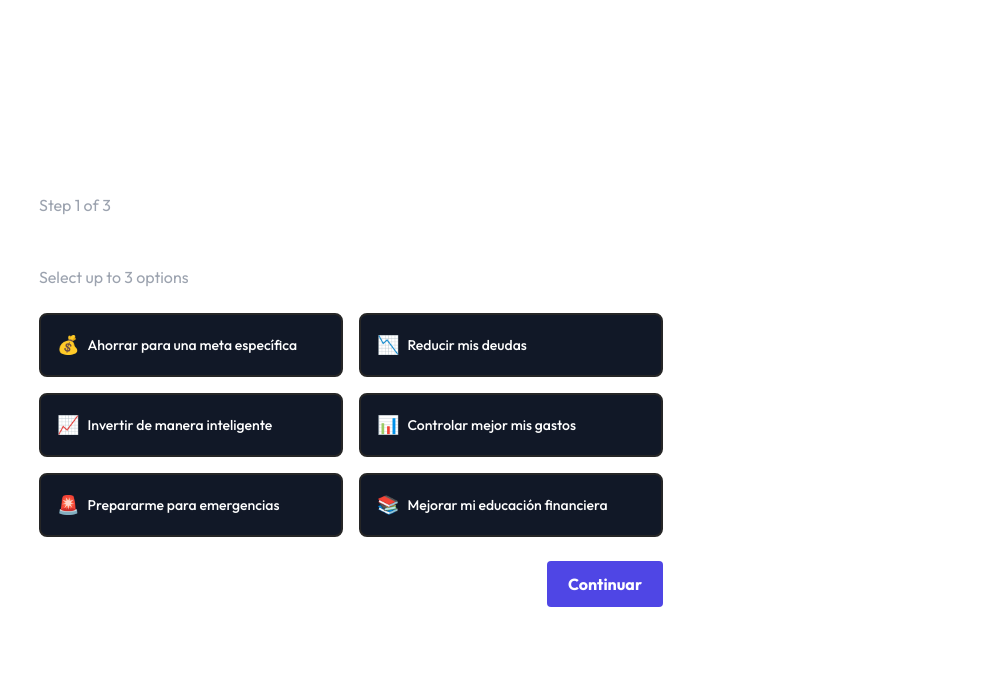
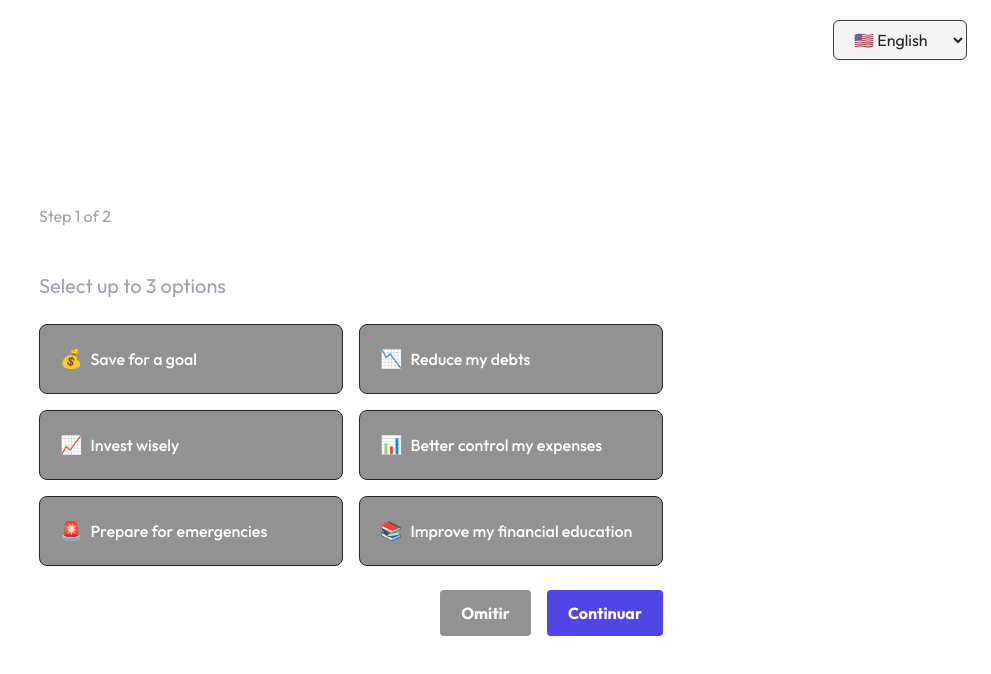
Before and after one commit to and27/tracker, a React (Vite) app: page /onboarding in a window 1280 px wide. Shown: the top 674 px of the page, without its empty margins (289-1280 px from the left). Built offline with nearby package versions, Linux system fonts and the light colour scheme; no server answers; the database is empty.

Commit message:
refactor(onboarding) modify styles and onboarding workflow

```diff
--- a/src/components/InsightsBanner.tsx
+++ b/src/components/InsightsBanner.tsx
@@ -3,10 +3,12 @@ import LinkButton from "./LinkButton";
 
 const InsightsBanner = ({ insight }: { insight: string }) => {
   const { t } = useLanguageStore();
+  if (!insight) return null;
+
   return (
     <div
       className="flex flex-col md:flex-row gap-2 md:gap-10 items-start  shadow-md dark:shadow-none
-    md:items-center bg-neutral-200/50 dark:bg-neutral-800/50 p-4 rounded-md mb-8"
+    md:items-center bg-neutral-200/50 dark:bg-neutral-800/50 p-4 rounded-md"
     >
       <p>{insight}</p>
       <LinkButton to="/account/insights" className="secondary">
--- a/src/data/locales/en.json
+++ b/src/data/locales/en.json
@@ -135,5 +135,34 @@
     "inProgress": "In progress",
     "points": "Points",
     "levelProgress": "Level progress"
+  },
+
+  "onboarding": {
+    "step1": {
+      "subtitle": "Step 1 of 2",
+      "title": "What are your financial goals?",
+      "description": "Select up to 3 options"
+    },
+    "step2": {
+      "subtitle": "Step 2 of 2",
+      "title": "How do you handle your money?",
+      "description": "Select up to 3 options"
+    },
+    "financialGoals": {
+      "1": "Save for a goal",
+      "2": "Reduce my debts",
+      "3": "Invest wisely",
+      "4": "Better control my expenses",
+      "5": "Prepare for emergencies",
+      "6": "Improve my financial education"
+    },
+    "moneyManagementOptions": {
+      "1": "I use a budgeting app",
+      "2": "I have a financial advisor",
+      "3": "I track my expenses manually",
+      "4": "I don't have a budget",
+      "5": "I have a retirement account",
+      "6": "I invest in the stock market"
+    }
   }
 }
--- a/src/data/locales/es.json
+++ b/src/data/locales/es.json
@@ -127,5 +127,33 @@
     "topExpensesPlaceholder": "Aún no hay gastos disponibles.",
     "topIncomePlaceholder": "Aún no hay ingresos disponibles.",
     "topPaymentMethodsPlaceholder": "Aún no hay métodos de pago disponibles."
+  },
+  "onboarding": {
+    "step1": {
+      "subtitle": "Paso 1 de 2",
+      "title": "¿Cuáles son tus objetivos financieros?",
+      "description": "Selecciona hasta 3 opciones"
+    },
+    "step2": {
+      "subtitle": "Paso 2 de 2",
+      "title": "¿Cómo manejas tu dinero?",
+      "description": "Selecciona hasta 3 opciones"
+    },
+    "financialGoals": {
+      "1": "Ahorrar para una meta",
+      "2": "Reducir mis deudas",
+      "3": "Invertir de manera inteligente",
+      "4": "Controlar mejor mis gastos",
+      "5": "Prepararme para emergencias",
+      "6": "Mejorar mi educación financiera"
+    },
+    "moneyManagementOptions": {
+      "1": "Uso una app de presupuesto",
+      "2": "Tengo un asesor financiero",
+      "3": "Registro gastos manualmente",
+      "4": "No tengo un presupuesto",
+      "5": "Tengo una cuenta de jubilación",
+      "6": "Invierto en la bolsa"
+    }
   }
 }
--- a/src/data/onboardingSteps.ts
+++ /dev/null
@@ -1,54 +0,0 @@
-const financialGoals = [
-  { id: 1, label: "Ahorrar para una meta específica", icon: "💰" },
-  { id: 2, label: "Reducir mis deudas", icon: "📉" },
-  { id: 3, label: "Invertir de manera inteligente", icon: "📈" },
-  { id: 4, label: "Controlar mejor mis gastos", icon: "📊" },
-  { id: 5, label: "Prepararme para emergencias", icon: "🚨" },
-  { id: 6, label: "Mejorar mi educación financiera", icon: "📚" },
-];
-
-const moneyManagmentOptions = [
-  { id: 1, label: "I use a budgeting app", icon: "📊" },
-  { id: 2, label: "I have a financial advisor", icon: "👩‍💼" },
-  { id: 3, label: "I track my expenses manually", icon: "🧾" },
-  { id: 4, label: "I don't have a budget", icon: "🤷" },
-  { id: 5, label: "I have a retirement account", icon: "🏦" },
-  { id: 6, label: "I invest in the stock market", icon: "📈" },
-];
-
-const onBoardingStepGoals = {
-  id: "financialGoals",
-  subtitle: "Step 1 of 3",
-  title: "What are your financial goals?",
-  description: "Select up to 3 options",
-  options: financialGoals,
-};
-
-const onBoardingStepCategories = {
-  id: "moneyManagement",
-  subtitle: "Step 2 of 3",
-  title: "How to you handle your money?",
-  description: "Select up to 3 options",
-  options: moneyManagmentOptions,
-};
-
-const onBoardingStepIncome = {
-  id: "monthlyIncome",
-  subtitle: "Step 3 of 3",
-  title: "What is your monthly income?",
-  description: "Select your monthly income range",
-  options: [
-    { id: 1, label: "Less than $1000", icon: "💸" },
-    { id: 2, label: "$1000 - $2000", icon: "💰" },
-    { id: 3, label: "$2000 - $3000", icon: "💵" },
-    { id: 4, label: "$3000 - $4000", icon: "💳" },
-    { id: 5, label: "$4000 - $5000", icon: "💲" },
-    { id: 6, label: "More than $5000", icon: "💰" },
-  ],
-};
-
-export const onboardingSteps = [
-  onBoardingStepGoals,
-  onBoardingStepCategories,
-  onBoardingStepIncome,
-];
--- a/src/hooks/useOnboardingStep.ts
+++ b/src/hooks/useOnboardingStep.ts
@@ -7,5 +7,8 @@ export const useOnboardingStep = () => {
     setStep((prev) => prev + 1);
   };
 
-  return { step, nextStep };
+  const prevStep = () => {
+    setStep((prev) => prev - 1);
+  };
+  return { step, nextStep, prevStep };
 };
--- a/src/pages/OnboardingPage.tsx
+++ b/src/pages/OnboardingPage.tsx
@@ -1,57 +1,113 @@
+import { useEffect, useState } from "react";
+import { useNavigate } from "react-router-dom";
 import { useOnboardingStep } from "../hooks/useOnboardingStep";
+import { addOnboardingInfo } from "../utils/supabaseDB";
 import OnboardingStep from "./OnboardingStep";
-import { onboardingSteps } from "../data/onboardingSteps";
-import { useEffect, useState } from "react";
-import { addOnboardingInfo } from "../utils/supabaseDB";
-import { useNavigate } from "react-router-dom";
+import { useLanguageStore } from "../store/languageStore";
 
-export type StepsInfo = {
+export type UserOnboardingInfo = {
   financialGoals: string[];
-  moneyManagement: string;
-  monthlyIncome: string;
+  moneyManagement: string[];
 };
 
 const OnboardingPage: React.FC = () => {
-  const { step, nextStep } = useOnboardingStep();
-  const [stepsInfo, setStepsInfo] = useState<StepsInfo | null>(null);
-  const onBoardingStep = onboardingSteps[step];
-  const LAST_STEP = onboardingSteps.length - 1;
+  const [userOnboardingInfo, setUserOnboardingInfo] =
+    useState<UserOnboardingInfo | null>(null);
+  const { step, nextStep, prevStep } = useOnboardingStep();
   const userId = localStorage.getItem("userId");
   const navigate = useNavigate();
+  const { lang, setLang } = useLanguageStore();
+  const { t } = useLanguageStore();
 
-  const handleNextStep = (options: string[]) => {
-    setStepsInfo(
+  const financialGoals = [
+    { id: 1, label: t("onboarding.financialGoals.1"), icon: "💰" },
+    { id: 2, label: t("onboarding.financialGoals.2"), icon: "📉" },
+    { id: 3, label: t("onboarding.financialGoals.3"), icon: "📈" },
+    { id: 4, label: t("onboarding.financialGoals.4"), icon: "📊" },
+    { id: 5, label: t("onboarding.financialGoals.5"), icon: "🚨" },
+    { id: 6, label: t("onboarding.financialGoals.6"), icon: "📚" },
+  ];
+
+  const moneyManagementOptions = [
+    { id: 1, label: t("onboarding.moneyManagementOptions.1"), icon: "📊" },
+    { id: 2, label: t("onboarding.moneyManagementOptions.2"), icon: "👩‍💼" },
+    { id: 3, label: t("onboarding.moneyManagementOptions.3"), icon: "🧾" },
+    { id: 4, label: t("onboarding.moneyManagementOptions.4"), icon: "🤷" },
+    { id: 5, label: t("onboarding.moneyManagementOptions.5"), icon: "🏦" },
+    { id: 6, label: t("onboarding.moneyManagementOptions.6"), icon: "📈" },
+  ];
+
+  const onboardingSteps = [
+    {
+      id: "financialGoals",
+      subtitle: t("onboarding.step1.subtitle"),
+      title: t("onboarding.step1.title"),
+      description: t("onboarding.step1.description"),
+      options: financialGoals,
+    },
+    {
+      id: "moneyManagement",
+      subtitle: t("onboarding.step2.subtitle"),
+      title: t("onboarding.step2.title"),
+      description: t("onboarding.step2.description"),
+      options: moneyManagementOptions,
+    },
+  ];
+  const activeStep = onboardingSteps[step];
+  const LAST_STEP_INDEX = onboardingSteps.length - 1;
+
+  const handleStepCompletion = (options: string[]) => {
+    setUserOnboardingInfo(
       (prev) =>
         ({
           ...prev,
-          [onBoardingStep.id]: options,
-        } as StepsInfo)
+          [activeStep.id]: options,
+        } as UserOnboardingInfo)
     );
-    if (step === LAST_STEP) return;
+    if (step === LAST_STEP_INDEX) return;
     nextStep();
   };
 
   useEffect(() => {
-    const saveOnboardingData = async () => {
+    const submitOnboardingData = async () => {
       const { data, error } = await addOnboardingInfo(
         userId as string,
-        stepsInfo as StepsInfo
+        userOnboardingInfo as UserOnboardingInfo
       );
       if (error) console.error("Failed to save onboarding data:", error);
       if (data) navigate("/account/overview");
     };
 
-    if (stepsInfo && Object.keys(stepsInfo).length === onboardingSteps.length) {
-      saveOnboardingData();
+    if (
+      userOnboardingInfo &&
+      Object.keys(userOnboardingInfo).length === onboardingSteps.length
+    ) {
+      submitOnboardingData();
     }
-  }, [stepsInfo]);
+  }, [userOnboardingInfo]);
+
+  const handleSkip = () => {
+    navigate("/account/overview");
+  };
 
   return (
-    <section
-      className="min-h-screen grid items-center
-                max-w-2xl mx-auto"
-    >
-      <OnboardingStep {...onBoardingStep} step={step} onNext={handleNextStep} />
+    <section className="min-h-screen grid items-center">
+      <OnboardingStep
+        {...activeStep}
+        step={step}
+        onNext={handleStepCompletion}
+        onPrevious={prevStep}
+        onSkip={handleSkip}
+      />
+      <select
+        onChange={(e) => setLang(e.target.value)}
+        value={lang}
+        className="absolute right-20 top-3 lg:right-6 lg:top-5
+            border border-neutral-700 py-2 px-4 rounded-md bg-neutral-100 dark:bg-neutral-800"
+      >
+        <option value="en">🇺🇸 English</option>
+        <option value="es">🇪🇸 Español</option>
+      </select>
     </section>
   );
 };
--- a/src/pages/OnboardingStep.tsx
+++ b/src/pages/OnboardingStep.tsx
@@ -8,18 +8,19 @@ type OnboardingStepProps = {
   options: { id: number; label: string; icon: string }[];
   step: number;
   onNext: (options: string[]) => void;
+  onPrevious: () => void;
+  onSkip: () => void;
 };
 
 const OnboardingStep = ({
-  subtitle,
-  title,
-  description,
-  options,
-  step,
   onNext,
+  onPrevious,
+  onSkip,
+  ...rest
 }: OnboardingStepProps) => {
+  const { subtitle, title, description, options, step } = rest;
   const [selectedOptions, setSelectedOptions] = useState<string[]>([]);
-  const MAX_OPTIONS = step === 0 ? 3 : 1;
+  const MAX_OPTIONS = 3;
 
   const handleSelect = (newOption: string) => {
     if (selectedOptions.includes(newOption)) {
@@ -36,31 +37,48 @@ const OnboardingStep = ({
   }, [step]);
 
   return (
-    <div className="w-full p-6 rounded-lg mx-auto">
-      <h3 className="text-gray-400 mb-4">{subtitle}</h3>
-      <h2 className="text-xl font-semibold text-white mb-1">{title}</h2>
-      <p className="text-gray-400 mb-6">{description}</p>
-      <div className="grid grid-cols-2 gap-4">
+    <div className="w-full p-6 rounded-lg mx-auto max-w-2xl">
+      <div className="h-10">
+        {step > 0 && (
+          <button onClick={() => onPrevious()} className="bg-transparent p-0 ">
+            {"← \u00A0 Go back"}
+          </button>
+        )}
+      </div>
+      <p className="text-gray-400">{subtitle}</p>
+      <h2 className="text-2xl lg:text-3xl font-outfit font-semibold text-white mb-2">
+        {title}
+      </h2>
+      <p className="text-lg lg:text-xl font-outfit text-gray-400 mb-6">
+        {description}
+      </p>
+      <div className="grid md:grid-cols-2 gap-4">
         {options.map((option) => (
           <button
             key={option.id}
-            className={`flex items-center p-4 rounded-lg border-2 transition-all ${
+            className={`w-auto inline-flex items-center p-5 rounded-lg border-3 transition-all ${
               selectedOptions.includes(option.label)
-                ? "border-neutral-400 bg-gray-800"
-                : "border-neutral-800 bg-gray-900 hover:border-gray-600"
+                ? "border-neutral-400 bg-gray-900"
+                : "border-neutral-800 bg-neutral-800/50 hover:border-gray-600"
             }`}
             onClick={() => handleSelect(option.label)}
           >
             <span className="mr-2 text-lg">{option.icon}</span>
-            <span className="text-white text-sm">{option.label}</span>
+            <span className="text-white line-clamp-1">{option.label}</span>
           </button>
         ))}
       </div>
-      <div className="mt-6 flex justify-end">
+      <div className="mt-6 flex justify-end gap-4">
+        <Button
+          onClick={() => onSkip()}
+          className="disabled:bg-gray-700 bg-neutral-800/50 text-neutral-200 hover:bg-neutral-800"
+        >
+          Omitir
+        </Button>
         <Button
           onClick={() => onNext(selectedOptions)}
           disabled={selectedOptions.length === 0}
-          className="bg-indigo-600 hover:bg-indigo-700 disabled:bg-gray-700"
+          className="disabled:bg-gray-700"
         >
           Continuar
         </Button>
--- a/src/store/transactionStore.ts
+++ b/src/store/transactionStore.ts
@@ -15,6 +15,7 @@ interface TransactionStore {
     id: string,
     transaction: Partial<Transaction>
   ) => Promise<void>;
+  clearTransactions: () => void;
 }
 
 export const useTransactionStore = create<TransactionStore>((set) => ({
@@ -67,4 +68,8 @@ export const useTransactionStore = create<TransactionStore>((set) => ({
       set({ error: (error as Error).message, isLoading: false });
     }
   },
+
+  clearTransactions: () => {
+    set({ transactions: [], isLoading: false, error: null });
+  },
 }));
--- a/src/utils/supabaseDB.tsx
+++ b/src/utils/supabaseDB.tsx
@@ -1,4 +1,3 @@
-import { StepsInfo } from "../pages/OnboardingPage";
 import { supabase } from "./supabase";
 
 const mapTransactionToDb = (transaction: Transaction) => {
@@ -259,13 +258,12 @@ const getCategoriesWithBudget = async (
   return Object.values(consolidated);
 };
 
-const addOnboardingInfo = async (userId: string, onboardingInfo: StepsInfo) => {
+const addOnboardingInfo = async (userId: string, onboardingInfo: any) => {
   const { data, error } = await supabase
     .from("user_profile")
     .update({
       financial_goals: onboardingInfo.financialGoals,
       money_management: onboardingInfo.moneyManagement[0],
-      income_range: onboardingInfo.monthlyIncome[0],
       onboarding_completed: true,
     })
     .eq("user_id", userId)
```
Also changed, not shown: src/hooks/useOnboarding.ts (added, +29 -0 lines).
